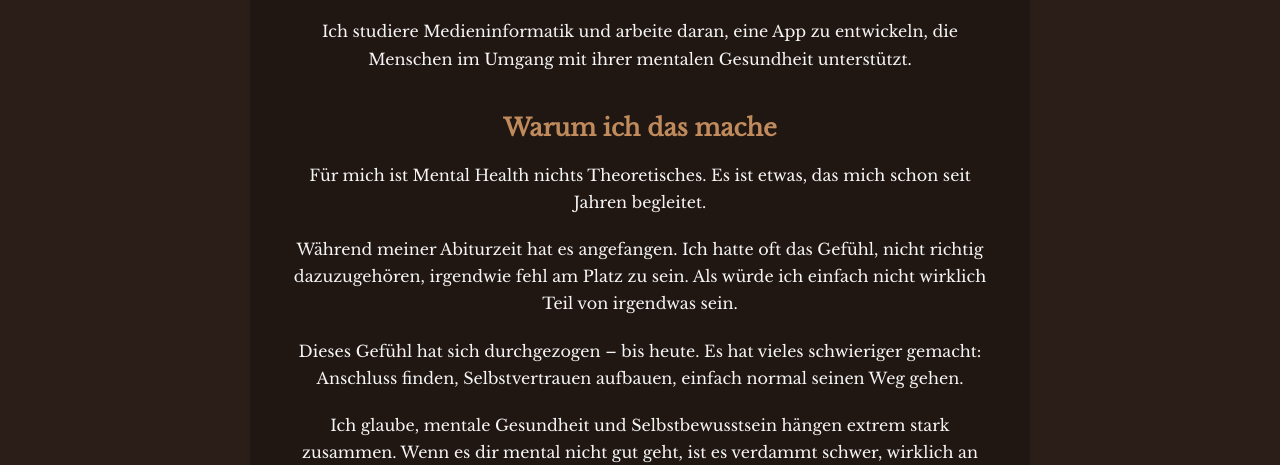
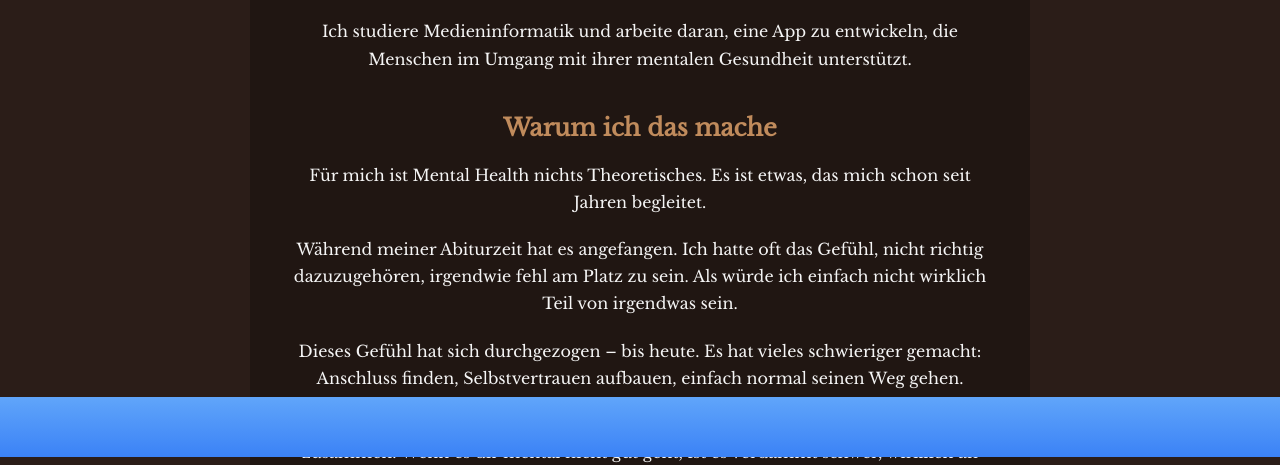
Before and after one commit to wesselerfrietjof-create/frietjof.github.io, a plain HTML site: page index.html in a window 1280 px wide. Shown: the part 343-808 px from the top of the page. Drawn offline with nearby package versions, Linux system fonts and the light colour scheme.

Commit message:
Update style.css

```diff
--- a/style.css
+++ b/style.css
@@ -288,3 +288,12 @@ iframe {
     margin-top: 20px;
     border-radius: 10px;
 }
+#water {
+    position: fixed;
+    bottom: 0;
+    left: 0;
+    width: 100%;
+    height: 60px;
+    background: linear-gradient(to top, #3b82f6, #60a5fa);
+    overflow: hidden;
+}
```
